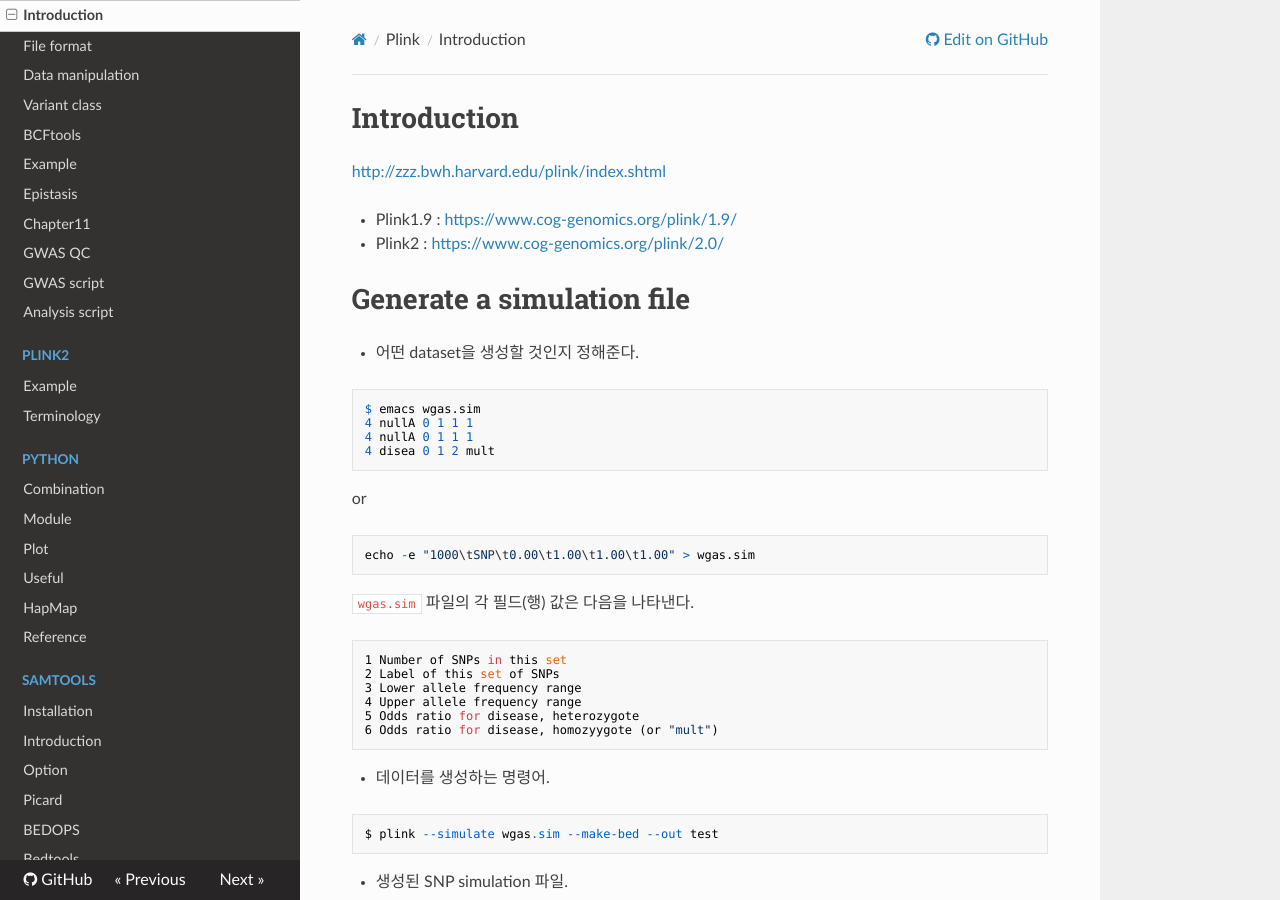
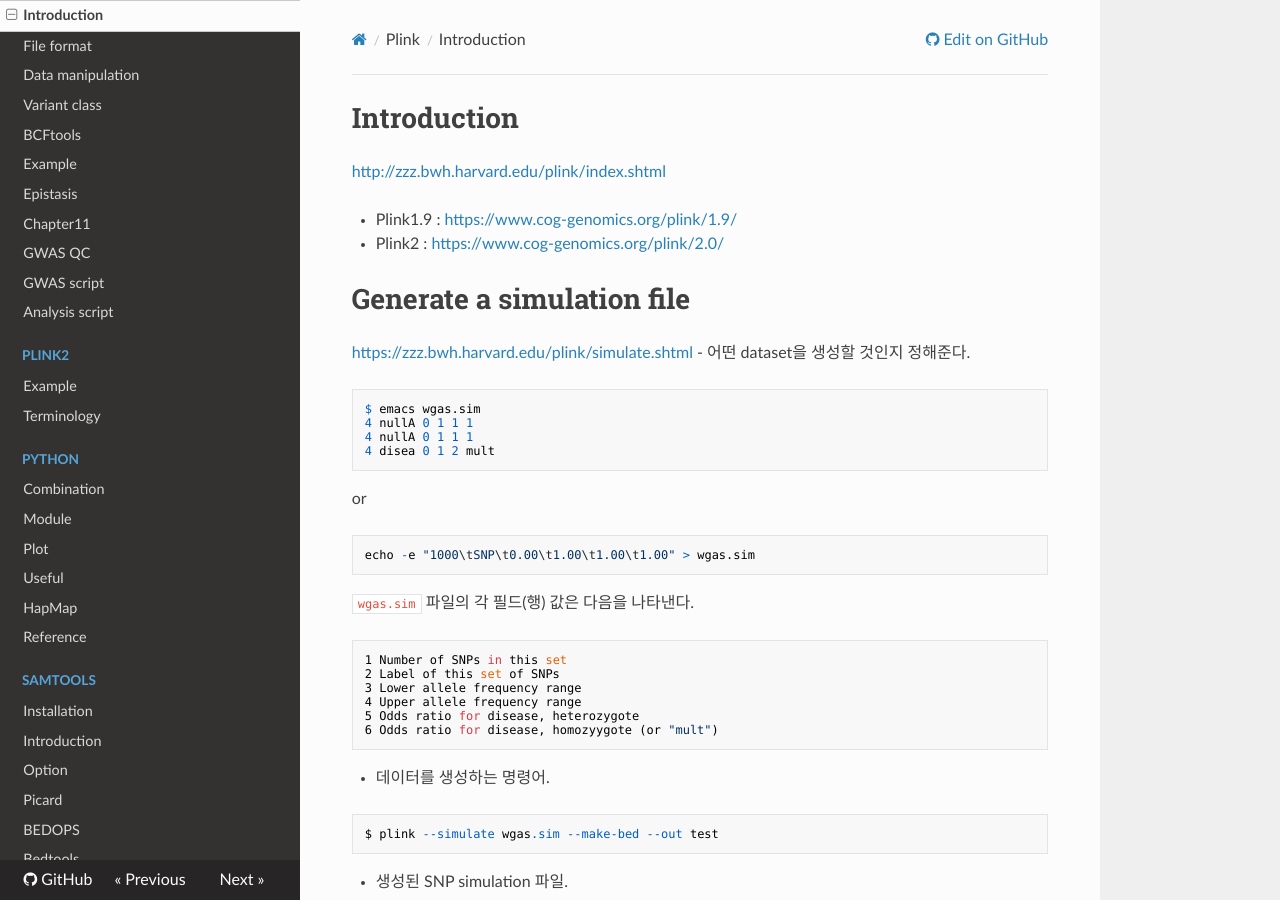
Before and after one commit to WonyoungCho/plink, an MkDocs documentation site: the page built from docs/plink_int.md, in a window 1280 px wide and 900 px high. Built offline with MkDocs 1.6.1, drawn with Linux system fonts in a browser that asks for light colours; nearby versions of some CDN libraries; old or Windows-style settings are respelled for this version of MkDocs.

Commit message:
Update plink_int.md

````diff
--- a/docs/plink_int.md
+++ b/docs/plink_int.md
@@ -6,6 +6,7 @@
 - Plink2 : <https://www.cog-genomics.org/plink/2.0/>
 
 # Generate a simulation file
+<https://zzz.bwh.harvard.edu/plink/simulate.shtml>
 - 어떤 dataset을 생성할 것인지 정해준다.
 ```
 $ emacs wgas.sim
````
